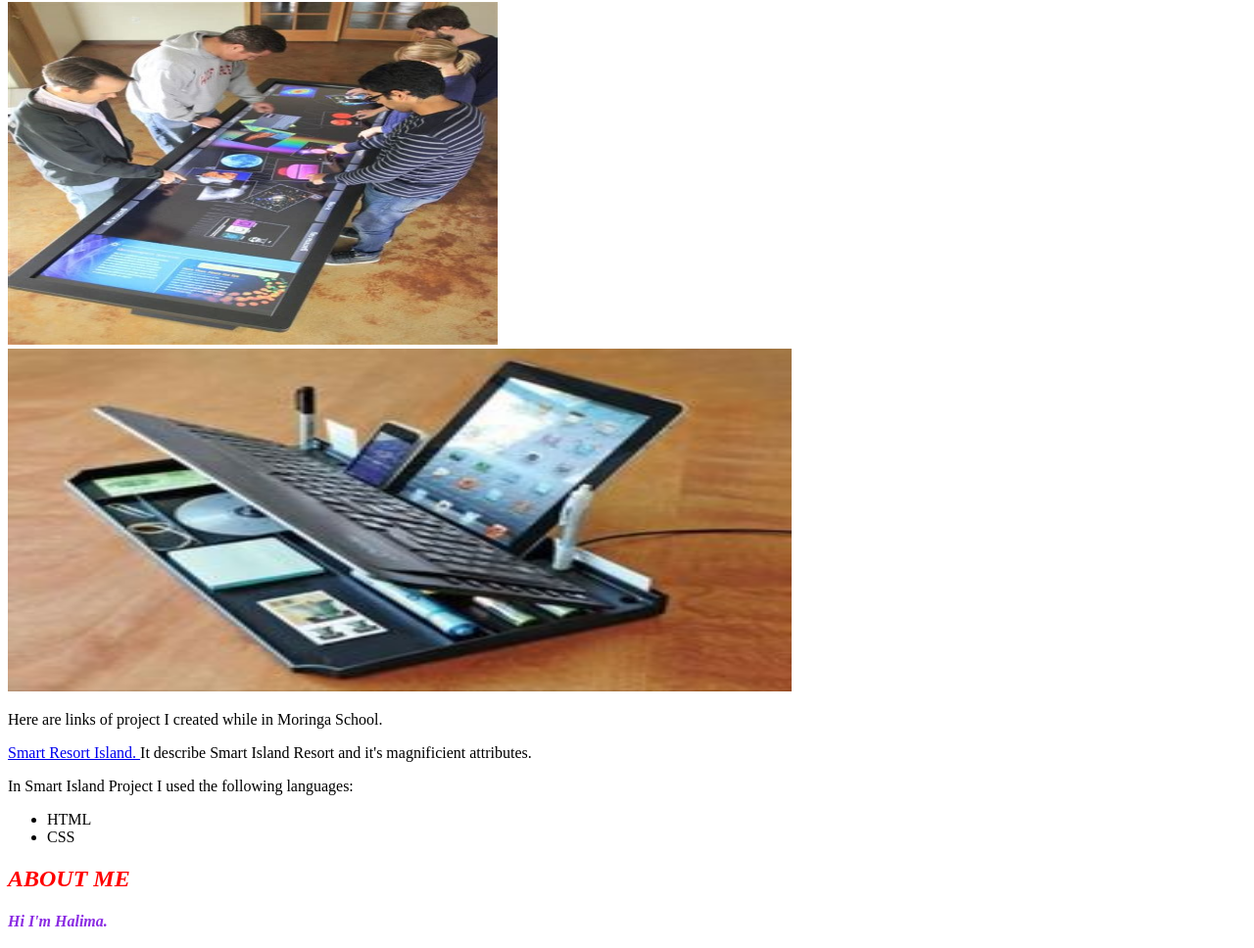
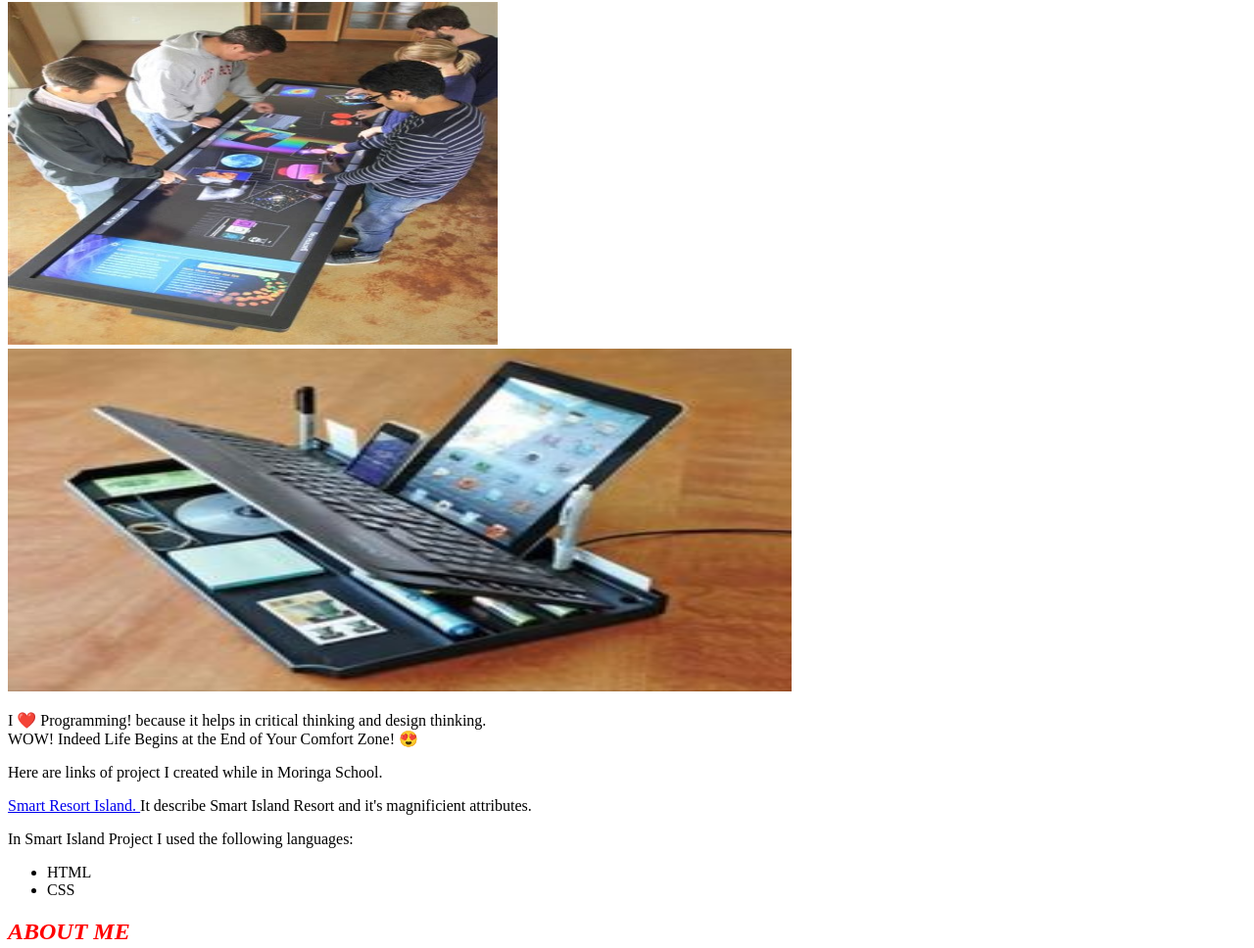
Before and after one commit to halimtullah/my-portfolio., a plain HTML site: page index.html in a window 1280 px wide. Shown: the part 88-1056 px from the top of the page at 98% size. Drawn offline with Linux system fonts and the light colour scheme.

Commit message:
Update index.html

```diff
--- a/index.html
+++ b/index.html
@@ -13,6 +13,12 @@
         <h1> PORTFOLIO LANDING PAGE</h1>
         <img src="image/tech1.jpg" alt="tech image" height="350px" width="500px">
         <img src="image/tech2.jpg" alt="technology image" height="350px" width="800px">
+        <div class="sidebar">
+            <p> I ❤️ Programming! because it helps in critical thinking and design thinking.<br>
+                WOW! Indeed Life Begins at the End of Your Comfort Zone! 😍
+            </p>
+        </div>
+
         <p> Here are links of project I created while in Moringa School. </p>
         <p> <a href="https://github.com/halimtullah/smart-island">Smart Resort Island. </a> It describe Smart Island Resort and it's magnificient attributes.</p>
 
```
